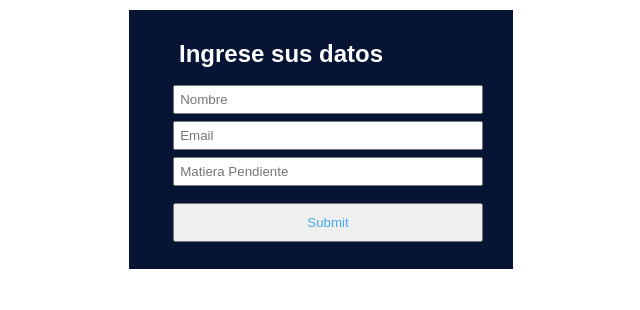
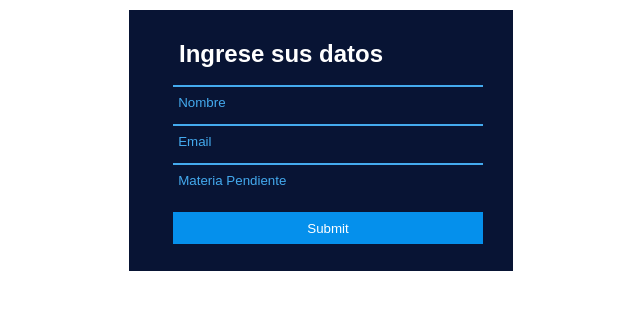
Before and after one commit to abarraza-v/CursoJS, a plain HTML site: page Episodio 9 (Events)/index.html in a window 1280 px wide. Shown: the whole page, without its empty margins (319-959 px from the left). Drawn offline with Linux system fonts and the light colour scheme.

Commit message:
Problema A: Formulario listo

```diff
--- a/Episodio 9 (Events)/estilo.css
+++ b/Episodio 9 (Events)/estilo.css
@@ -14,6 +14,7 @@
 
 form {
   width: 30%;
+  height: 20%;
   margin: 10px;
   padding: 20px;
   background: #081434;
@@ -32,13 +33,56 @@ form {
 }
 
 .form__input {
+  font-weight: 540;
+  background: none;
+  border: none;
+  border-top: #4ae 2.5px solid;
+  color: #fff;
+  width: 90%;
+  height: 32px;
+  padding: 5px;
+  outline: none;
+  transition: 0.2s;
+}
+
+.form__input::placeholder {
+  font-weight: 540;
   color: #4ae;
+}
+
+.form__input:hover::placeholder,
+.form__input:focus::placeholder {
+  font-weight: 540;
+  color: #fff;
+}
+
+.form__input:hover,
+.form__input:focus {
+  background: rgba(8, 110, 179, 0.884);
+  border: none;
+  border-top: #4ae 2.5px solid;
+  color: #fff;
   width: 90%;
   padding: 5px;
   outline: none;
 }
 
+.form__input::selection {
+  background: #8e9fff8a;
+}
+
 .form__input[type="submit"] {
+  border: none;
+  background: rgb(5, 144, 236);
+  color: #fff;
+  font-weight: 540;
   margin-top: 10px;
-  padding: 10px;
 }
+
+.form__input[type="submit"]:hover {
+  border: none;
+  background: rgb(5, 115, 189);
+  color: #fff;
+  font-weight: 540;
+  margin-top: 10px;
+}
--- a/Episodio 9 (Events)/index.html
+++ b/Episodio 9 (Events)/index.html
@@ -21,7 +21,7 @@
                 <input type="email" class="form__input" placeholder="Email" id="inputEmail">
             </div>
             <div class="form__containerInput">
-                <input type="text" class="form__input" placeholder="Matiera Pendiente" id="inputMateria">
+                <input type="text" class="form__input" placeholder="Materia Pendiente" id="inputMateria">
             </div>
             <div class="form__containerInput">
                 <input type="submit" class="form__input" id="btn-enviar">
```
